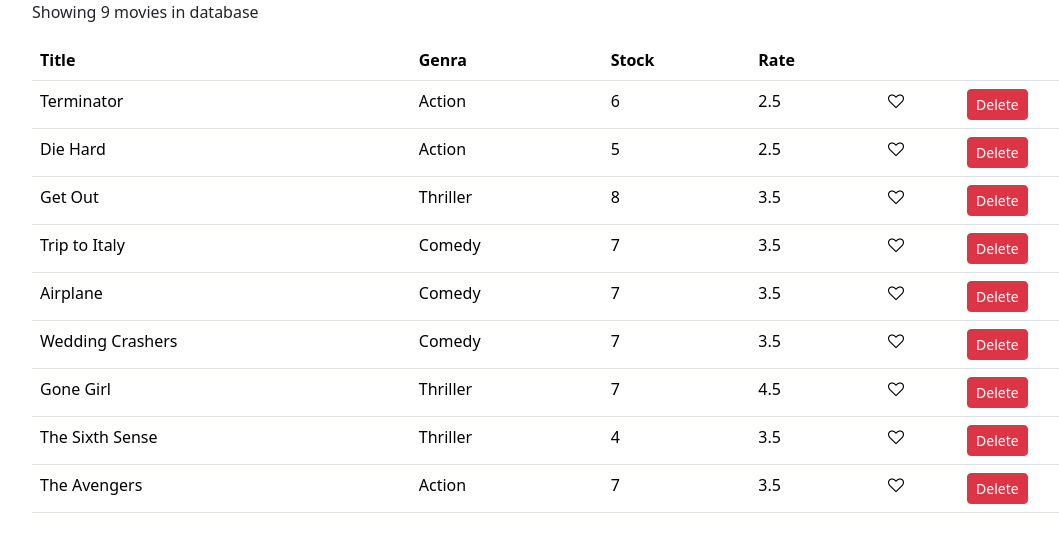
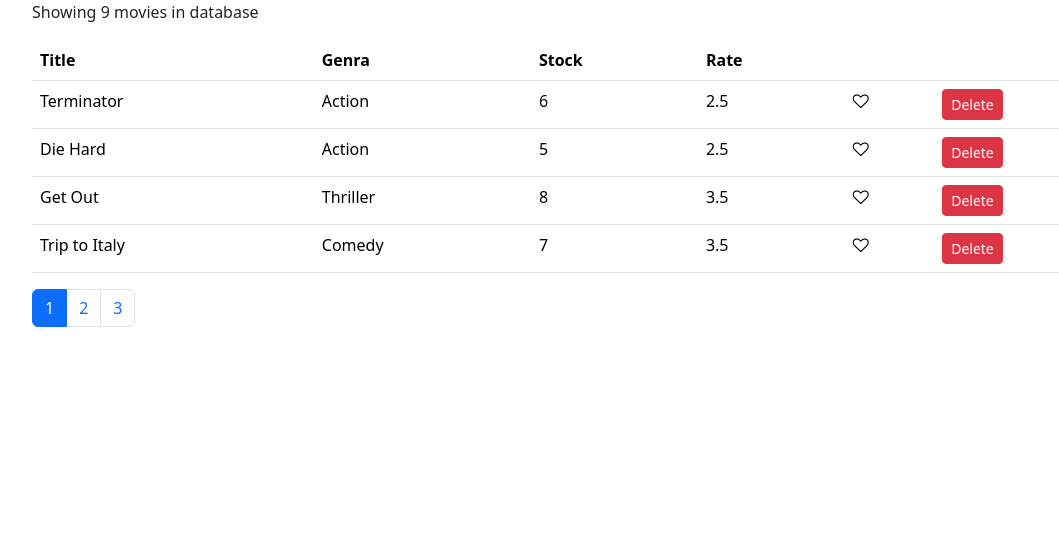
Before and after one commit to foverokavindz/ReactVidly, a React (Create React App) app: page / in a window 1280 px wide. Shown: the top 552 px of the page, without its empty margins (50-1109 px from the left). Built offline with nearby package versions, Linux system fonts and the light colour scheme.

Commit message:
add pagination

```diff
--- a/package.json
+++ b/package.json
@@ -14,6 +14,8 @@
     "boostrap": "^2.0.0",
     "bootstrap": "^5.3.0",
     "font-awesome": "^4.7.0",
+    "lodash": "^4.17.10",
+    "prop-types": "^15.8.1",
     "react": "^18.2.0",
     "react-dom": "^18.2.0",
     "react-scripts": "5.0.1",
--- /dev/null
+++ b/src/components/common/pagination.jsx
@@ -0,0 +1,39 @@
+import _ from 'lodash';
+import propTypes from 'prop-types';
+
+const Pagination = (props) => {
+  const { itemsCount, pageSize, currentPage, onPageChange } = props;
+
+  const pagesCount = Math.ceil(itemsCount / pageSize);
+  if (pagesCount === 1) return null;
+
+  // import lodash because of no specified array end
+  // save page numbers in array
+  const pages = _.range(1, pagesCount + 1);
+
+  return (
+    <nav>
+      <ul className="pagination">
+        {pages.map((page) => (
+          <li
+            key={page}
+            className={page === currentPage ? 'page-item active' : 'page-item'}
+          >
+            <a className="page-link" onClick={() => onPageChange(page)}>
+              {page}
+            </a>
+          </li>
+        ))}
+      </ul>
+    </nav>
+  );
+};
+
+Pagination.propTypes = {
+  itemsCount: propTypes.number.isRequired,
+  pageSize: propTypes.number.isRequired,
+  currentPage: propTypes.number.isRequired,
+  onPageChange: propTypes.func.isRequired,
+};
+
+export default Pagination;
--- a/src/components/movies.jsx
+++ b/src/components/movies.jsx
@@ -1,30 +1,39 @@
 import React, { Component } from 'react';
 import { getMovies } from '../services/fakeMovieService';
 import Like from './common/like';
+import Pagination from './common/pagination';
+import { paginate } from '../utils/pagination';
 
 class Movies extends Component {
   state = {
-    movies: getMovies(),
+    allMovies: getMovies(),
+    currentPage: 1,
+    pageSize: 4,
   };
 
   handleDelete = (movie) => {
-    const movies = this.state.movies.filter((m) => m._id !== movie._id);
-    this.setState({ movies });
+    const allMovies = this.state.allMovies.filter((m) => m._id !== movie._id);
+    this.setState({ allMovies });
   };
 
   handleClick = (movie) => {
-    const movies = [...this.state.movies];
-    const index = movies.indexOf(movie);
-    movies[index] = { ...movies[index] };
-    movies[index].liked = !movies[index].liked;
-    this.setState({ movies });
+    const allMovies = [...this.state.allMovies];
+    const index = allMovies.indexOf(movie);
+    allMovies[index] = { ...allMovies[index] };
+    allMovies[index].liked = !allMovies[index].liked;
+    this.setState({ allMovies });
+  };
+
+  handlePageChange = (page) => {
+    this.setState({ currentPage: page });
   };
 
   render() {
-    const { length: count } = this.state.movies;
+    const { length: count } = this.state.allMovies;
+    const { allMovies, currentPage, pageSize } = this.state;
 
     if (count === 0) return <p>No movies in database</p>;
-
+    const movies = paginate(allMovies, currentPage, pageSize);
     return (
       <div>
         <p>Showing {count} movies in database</p>
@@ -40,7 +49,7 @@
             </tr>
           </thead>
           <tbody>
-            {this.state.movies.map((movie) => (
+            {movies.map((movie) => (
               <tr key={movie._id}>
                 <td>{movie.title}</td>
                 <td>{movie.genre.name}</td>
@@ -64,6 +73,12 @@
             ))}
           </tbody>
         </table>
+        <Pagination
+          itemsCount={count}
+          pageSize={pageSize}
+          currentPage={currentPage}
+          onPageChange={this.handlePageChange}
+        ></Pagination>
       </div>
     );
   }
--- /dev/null
+++ b/src/utils/pagination.js
@@ -0,0 +1,6 @@
+import _ from 'lodash';
+
+export function paginate(items, pageNumber, pageSize) {
+  const startIndex = (pageNumber - 1) * pageSize;
+  return _(items).slice(startIndex).take(pageSize).value();
+}
```
Also changed, not shown: 1 other file (tests, documents, lock files or other folders).
